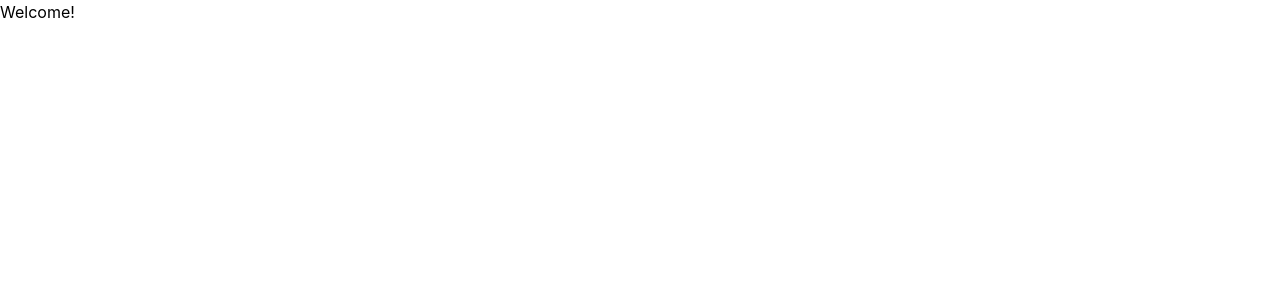
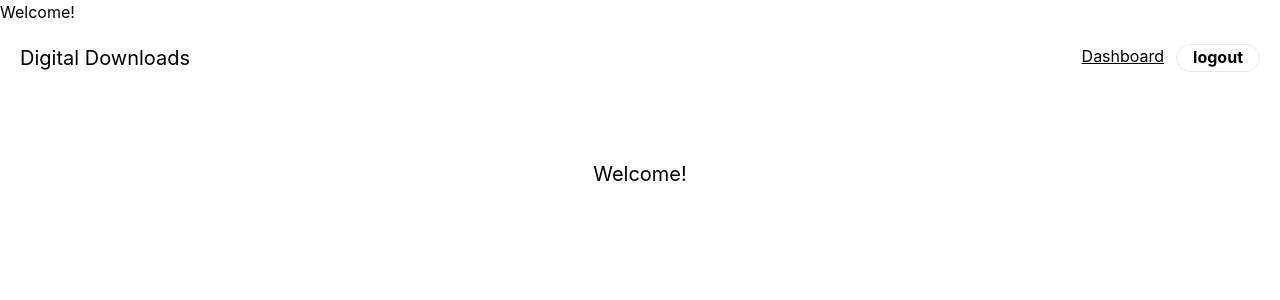
Before and after one commit to JoeLan124/rentalwebsite, a Next.js app: page / in a window 1280 px wide. Shown: the top 300 px of the page. Built offline with nearby package versions, Linux system fonts and the light colour scheme; no server answers; sample sign-in values are in the browser's storage.

Commit message:
02 implementing authentification

```diff
--- /dev/null
+++ b/components/Heading.js
@@ -0,0 +1,50 @@
+import Link from "next/link";
+import { useSession } from "next-auth/react";
+import { useRouter } from "next/router";
+
+export default function Heading() {
+  const router = useRouter();
+
+  const { data: session, status } = useSession();
+
+  const loading = status === "loading";
+
+  if (loading) {
+    return null;
+  }
+
+  return (
+    <header className="h-14 flex pt-5 px-5 pb-2">
+      <div className="text-xl">
+        {router.asPath === "/" ? (
+          <p>Digital Downloads</p>
+        ) : (
+          <Link href={`/`}>
+            <a className="underline">Home</a>
+          </Link>
+        )}
+      </div>
+
+      <div className="grow ml-10 -mt-1"></div>
+
+      {session &&
+        (router.asPath === "/dashboard" ? (
+          <a className="flex">
+            <p className="mr-3 font-bold">Dashboard</p>
+          </a>
+        ) : (
+          <Link href={`/dashboard`}>
+            <a className="flex">
+              <p className="mr-3 underline">Dashboard</p>
+            </a>
+          </Link>
+        ))}
+      <a
+        className="flex-l border px-4 font-bold rounded-full"
+        href={session ? "/api/auth/signout" : "/api/auth/signin"}
+      >
+        {session ? "logout" : "login"}
+      </a>
+    </header>
+  );
+}
--- /dev/null
+++ b/pages/api/setup.js
@@ -0,0 +1,29 @@
+import prisma from "lib/prisma";
+import { getSession } from "next-auth/react";
+
+export default async function handler(req, res) {
+  if (req.method !== "POST") {
+    return res.status(501).end();
+  }
+
+  const session = await getSession({ req });
+  if (!session) return res.status(401).json({ message: "Not logged in" });
+
+  const user = await prisma.user.findUnique({
+    where: {
+      id: session.user.id,
+    },
+  });
+
+  if (!user) return res.status(401).json({ message: "User not found" });
+
+  await prisma.user.update({
+    where: { id: user.id },
+    data: {
+      name: req.body.name,
+    },
+  });
+
+  res.end();
+  return;
+}
--- /dev/null
+++ b/pages/dashboard/index.js
@@ -0,0 +1,38 @@
+import Head from "next/head";
+import { useRouter } from "next/router";
+import { useSession } from "next-auth/react";
+
+import Heading from "components/Heading";
+
+export default function Dashboard() {
+  const { data: session, status } = useSession();
+  const router = useRouter();
+
+  const loading = status === "loading";
+
+  if (loading) {
+    return null;
+  }
+
+  if (!session) {
+    router.push("/");
+  }
+
+  if (session && !session.user.name) {
+    router.push("/setup");
+  }
+
+  return (
+    <div>
+      <Head>
+        <title>Digital Downloads</title>
+        <meta name="description" content="Digital Downloads Website" />
+        <link rel="icon" href="/favicon.ico" />
+      </Head>
+
+      <Heading />
+
+      <h1 className="flex justify-center mt-20 text-xl">Dashboard</h1>
+    </div>
+  );
+}
--- a/pages/index.js
+++ b/pages/index.js
@@ -1,15 +1,22 @@
-import Head from 'next/head'
+import Head from "next/head";
+
+import Heading from "components/Heading";
 
 export default function Home() {
   return (
     <div>
       <Head>
-        <title></title>
-        <meta name='description' content='' />
-        <link rel='icon' href='/favicon.ico' />
+        <title>YouTube Clone</title>
+        <meta name="description" content="A great YouTube Clone" />
+        <title>Digital Downloads</title>
+        <meta name="description" content="Digital Downloads Website" />
+        <link rel="icon" href="/favicon.ico" />
       </Head>
 
       <h1>Welcome!</h1>
+      <Heading />
+
+      <h1 className="flex justify-center mt-20 text-xl">Welcome!</h1>
     </div>
-  )
+  );
 }
--- /dev/null
+++ b/pages/setup.js
@@ -0,0 +1,57 @@
+import { useState } from "react";
+import { useRouter } from "next/router";
+import { useSession } from "next-auth/react";
+
+export default function Setup() {
+  const router = useRouter();
+  const { data: session, status } = useSession();
+  const loading = status === "loading";
+
+  const [name, setName] = useState("");
+
+  if (!session || !session.user) return null;
+  if (loading) return null;
+
+  if (!loading && session.user.name) {
+    router.push("/dashboard");
+  }
+
+  return (
+    <form
+      className="mt-10 text-center"
+      onSubmit={async (e) => {
+        e.preventDefault();
+
+        await fetch("/api/setup", {
+          body: JSON.stringify({
+            name,
+          }),
+          headers: {
+            "Content-Type": "application/json",
+          },
+          method: "POST",
+        });
+
+        session.user.name = name;
+        router.push("/dashboard");
+      }}
+    >
+      <h1 className="flex justify-center mt-20 text-xl">Welcome!</h1>
+
+      <div className="flex-1 mb-5 mt-20">
+        <div className="flex-1 mb-5">Please enter your name</div>
+        <input
+          type="text"
+          name="name"
+          onChange={(e) => setName(e.target.value)}
+          className="border p-1 text-black"
+          required
+        />
+      </div>
+
+      <button className="border px-8 py-2 mt-0 font-bold hover:bg-white hover:text-black">
+        Save
+      </button>
+    </form>
+  );
+}
```
